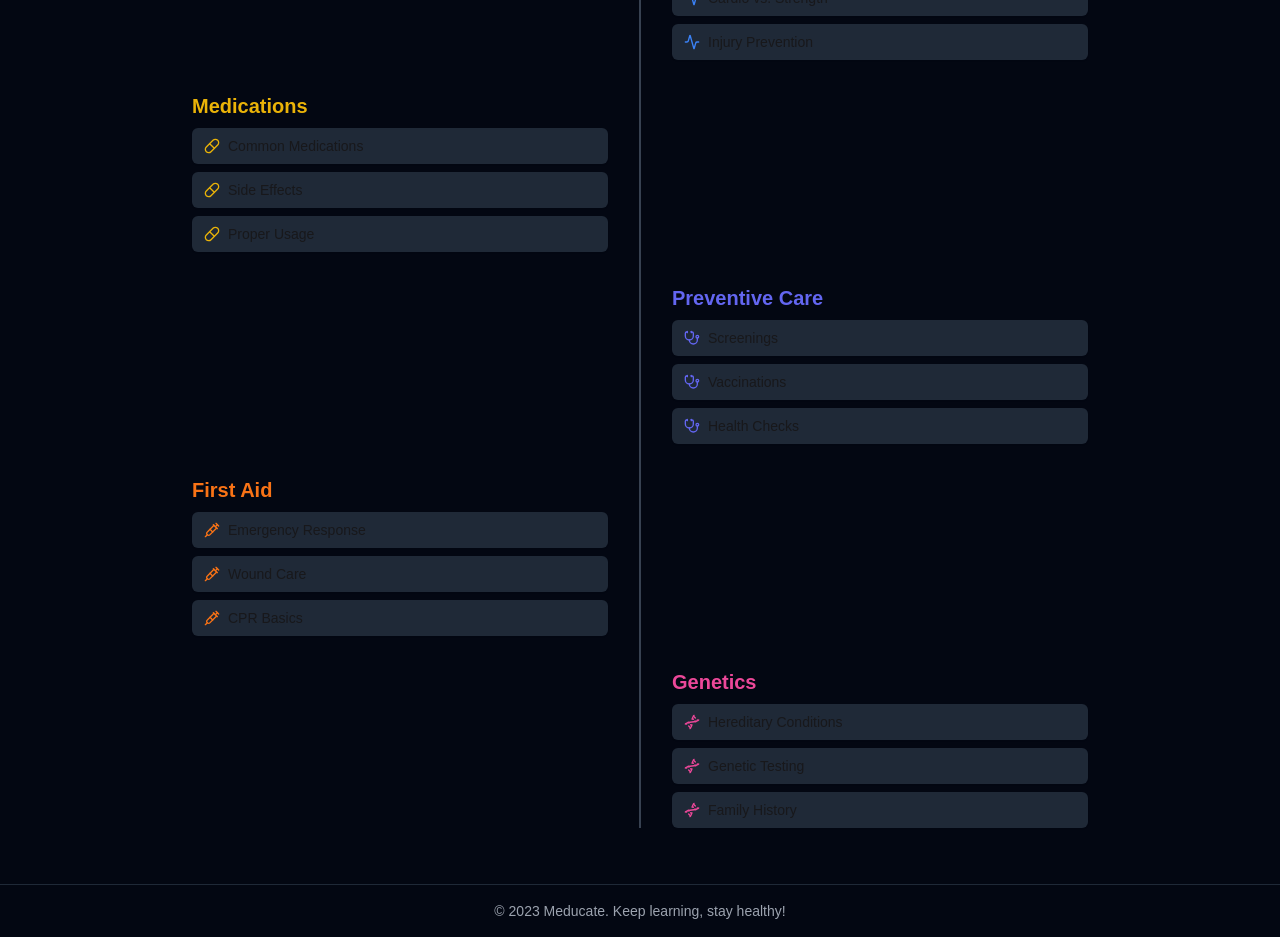
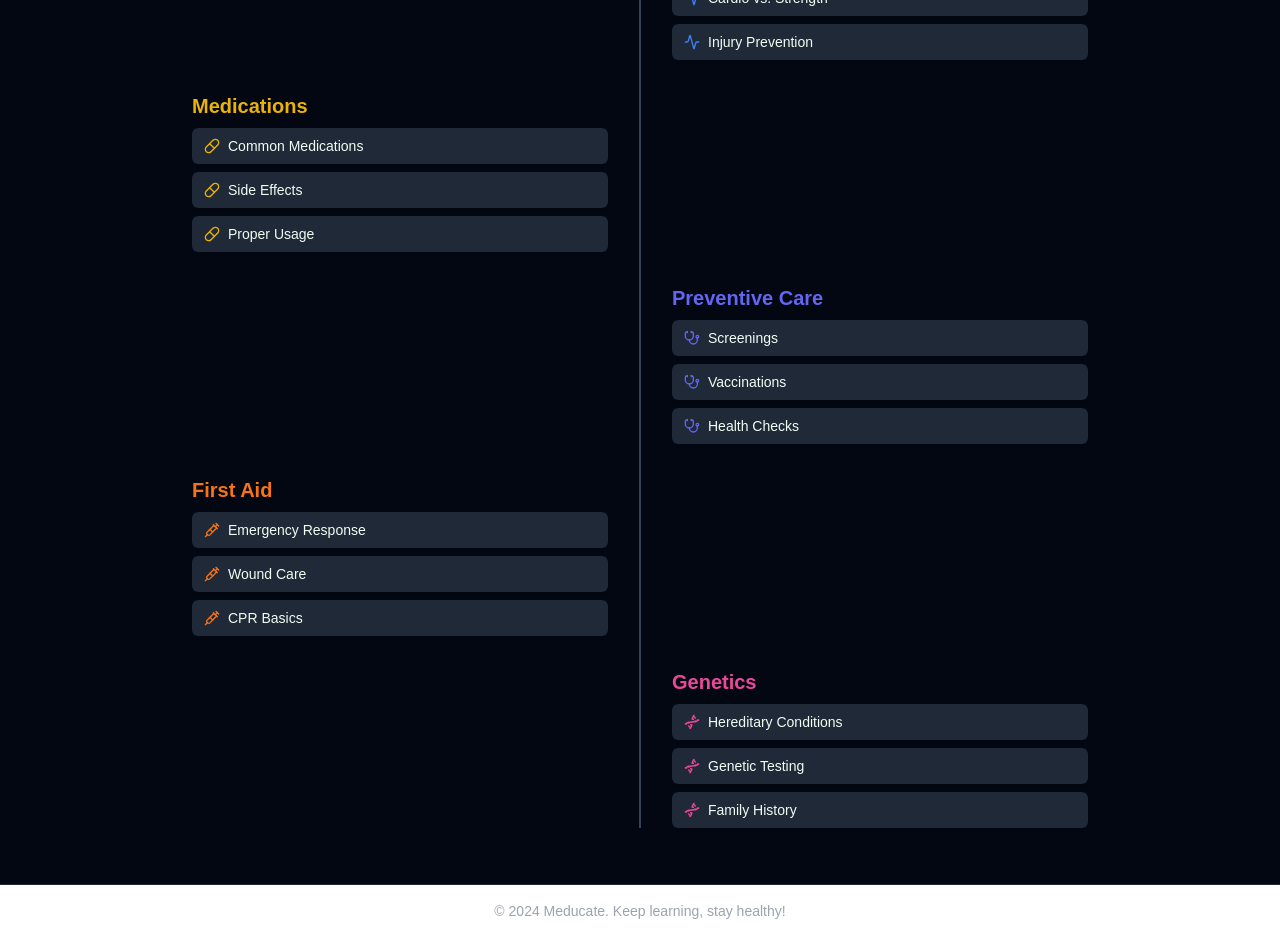
Before and after one commit to ethantr/meducate, a Next.js app: page /home in a window 1280 px wide. Shown: the part 1360-2297 px from the top of the page. Built offline with nearby package versions, Linux system fonts and the light colour scheme; sample sign-in values are in the browser's storage.

Commit message:
footer and color text stuff

```diff
--- /dev/null
+++ b/app/(platform)/(components)/footer.js
@@ -0,0 +1,7 @@
+export default function Footer() {
+  return (
+    <footer className="py-4 text-center text-sm text-gray-400 border-t border-gray-800">
+      © 2024 Meducate. Keep learning, stay healthy!
+    </footer>
+  );
+}
--- a/app/(platform)/home/layout.js
+++ b/app/(platform)/home/layout.js
@@ -1,10 +1,12 @@
 "use client";
 import Navbar from "../(components)/navbar";
+import Footer from "../(components)/footer";
 export default function HomeLayout({ children }) {
   return (
     <>
       <Navbar></Navbar>
       {children}
+      <Footer></Footer>
     </>
   );
 }
--- a/app/(platform)/home/page.js
+++ b/app/(platform)/home/page.js
@@ -179,12 +179,12 @@ export default function HomePage() {
                         <Button
                           key={topicIndex}
                           variant="secondary"
-                          className="w-full text-left justify-start py-2 px-3 bg-gray-800 hover:bg-gray-300"
+                          className="w-full text-left justify-start py-2 px-3 bg-gray-800 hover:bg-gray-300 text-green-50 hover:text-green-950"
                         >
                           <category.icon
                             className={`h-4 w-4 mr-2 ${category.color}`}
                           />
-                          {topic}
+                         {topic}
                         </Button>
                       ))}
                     </div>
@@ -196,9 +196,6 @@ export default function HomePage() {
           </section>
         </div>
       </main>
-      <footer className="py-4 text-center text-sm text-gray-400 border-t border-gray-800">
-        © 2023 Meducate. Keep learning, stay healthy!
-      </footer>
     </div>
   );
 }
--- a/app/(platform)/question/layout.js
+++ b/app/(platform)/question/layout.js
@@ -1,10 +1,12 @@
 "use client";
 import Navbar from "../(components)/navbar";
+import Footer from "../(components)/footer";
 export default function HomeLayout({ children }) {
   return (
     <>
       <Navbar></Navbar>
       {children}
+      <Footer></Footer>
     </>
   );
 }
```
